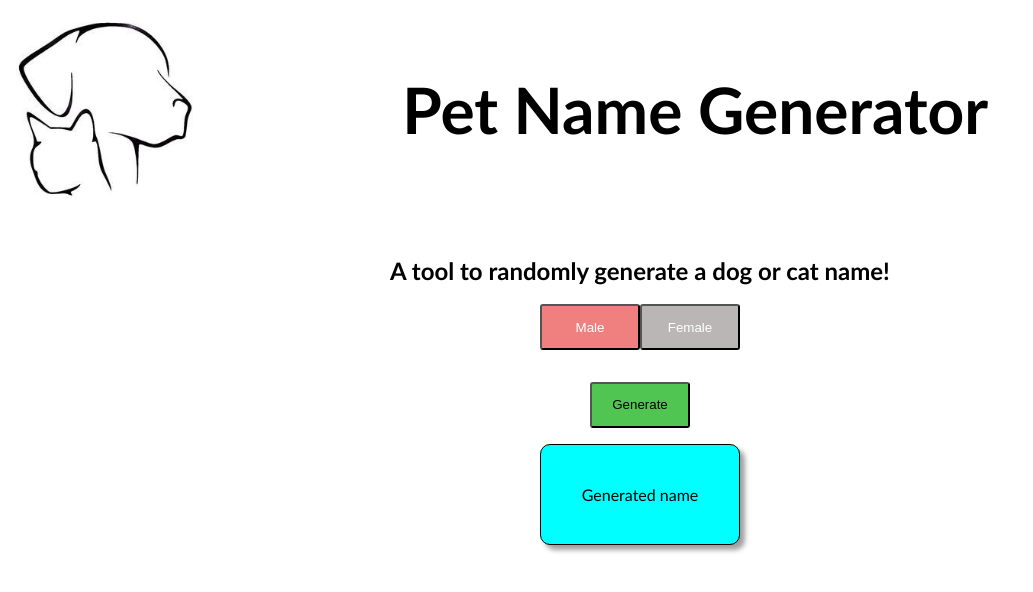
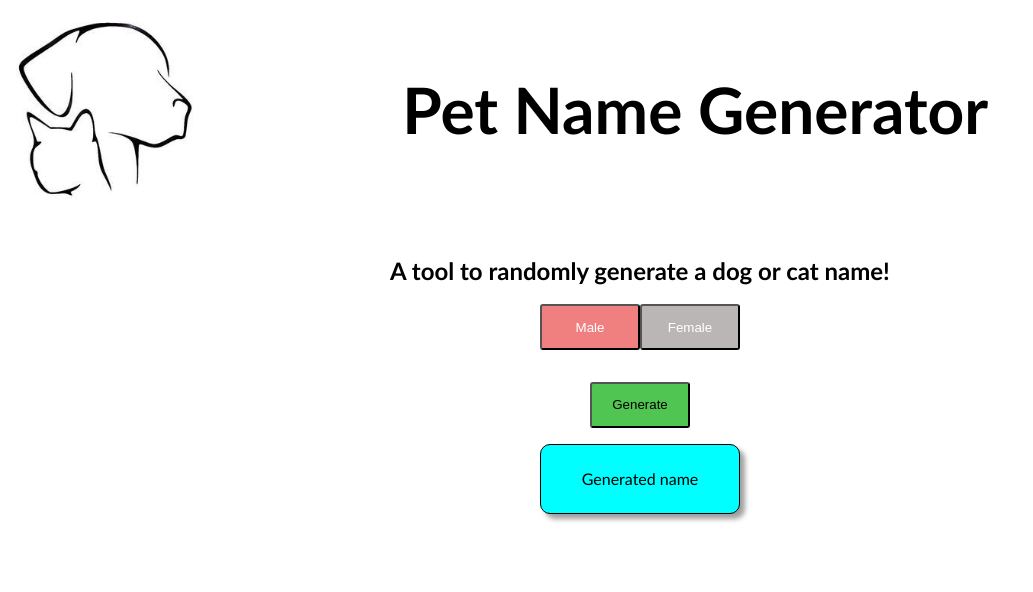
Before and after one commit to Pets-without-names/Jax-Pet-Names, a React (Create React App) app in the folder client/: page / in a window 1280 px wide. Shown: the top 592 px of the page, without its empty margins (0-1033 px from the left). Built offline with nearby package versions, Linux system fonts and the light colour scheme.

Commit message:
added vendor prefixes

```diff
--- a/client/src/styles/header.css
+++ b/client/src/styles/header.css
@@ -1,6 +1,13 @@
 header {
+  display: -webkit-box;
+  display: -ms-flexbox;
   display: flex;
+  -webkit-box-orient: vertical;
+  -webkit-box-direction: normal;
+  -ms-flex-direction: column;
   flex-direction: column;
+  -webkit-box-align: center;
+  -ms-flex-align: center;
   align-items: center;
   padding: 1em;
 }
@@ -17,6 +24,9 @@ h1 {
 
 @media screen and (min-width: 750px) {
   header {
+    -webkit-box-orient: horizontal;
+    -webkit-box-direction: normal;
+    -ms-flex-direction: row;
     flex-direction: row;
   }
   h1 {
--- a/client/src/styles/styles.css
+++ b/client/src/styles/styles.css
@@ -1,8 +1,10 @@
 * {
+  -webkit-box-sizing: border-box;
   box-sizing: border-box;
 }
 
-body {
+body,
+html {
   padding: 0;
   margin: 0;
   font-size: 16px;
@@ -20,21 +22,39 @@ p {
   text-align: center;
 }
 
+p {
+  margin: 0;
+}
+
 button {
   cursor: pointer;
 }
 
 /* gender button container set-up */
 .btn-genders {
+  display: -webkit-box;
+  display: -ms-flexbox;
   display: flex;
+  display: -webkit-flex;
+  -webkit-box-orient: vertical;
+  -webkit-box-direction: normal;
+  -ms-flex-direction: column;
   flex-direction: column;
+  -webkit-box-align: center;
+  -ms-flex-align: center;
   align-items: center;
+  -webkit-box-pack: center;
+  -ms-flex-pack: center;
   justify-content: center;
 }
 
 /* Generate name button container styling */
 .btn-generate {
+  display: -webkit-box;
+  display: -ms-flexbox;
   display: flex;
+  -webkit-box-pack: center;
+  -ms-flex-pack: center;
   justify-content: center;
   margin-top: 2rem;
 }
@@ -54,7 +74,7 @@ button {
   padding: 1em;
   border-radius: 3px;
 }
-
+/* styling for the gender button that is clicked */
 .active {
   background-color: lightcoral;
 }
@@ -62,18 +82,30 @@ button {
 /* Generated name "card" styling */
 .card-container {
   width: 30%;
+  height: 70px;
   max-width: 200px;
   min-width: 140px;
   border-radius: 10px;
+  -webkit-box-shadow: 5px 5px 5px rgb(161, 160, 160);
   box-shadow: 5px 5px 5px rgb(161, 160, 160);
   border: 1px solid black;
   padding: 1.5em;
   margin: 1em auto;
   background-color: aqua;
+  -webkit-transition: border 0.25s;
+  -o-transition: border 0.25s;
+  transition: border 0.25s;
+}
+
+.name-style {
+  border: 2px solid black;
 }
 
 @media screen and (min-width: 750px) {
   .btn-genders {
+    -webkit-box-orient: horizontal;
+    -webkit-box-direction: normal;
+    -ms-flex-direction: row;
     flex-direction: row;
   }
 }
```
